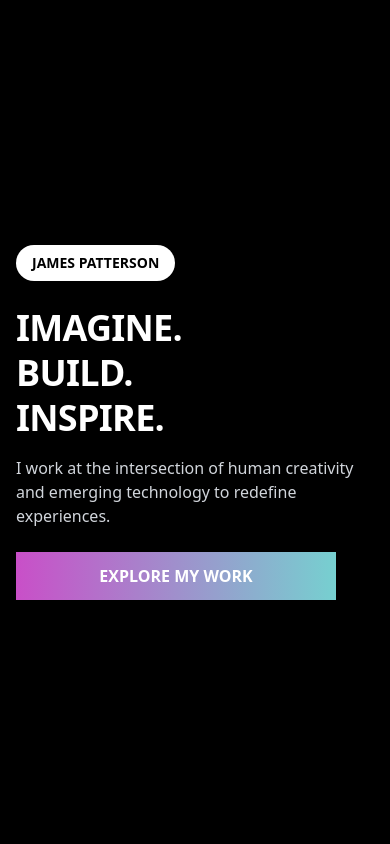
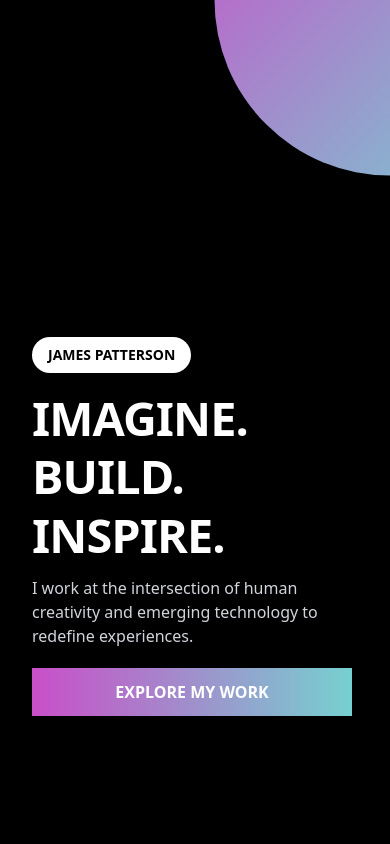
Before and after one commit to JMDPatterson/portfolio, a Next.js app: page / in a window 390 px wide. Shown: the top 844 px of the page. Built offline with nearby package versions, Linux system fonts and the light colour scheme.

Commit message:
feat: Update mobile hero section UI

```diff
--- a/portfolio.tsx
+++ b/portfolio.tsx
@@ -54,9 +54,45 @@ export default function Portfolio() {
       {/* Hero Section */}
       <section
         id="hero"
-        className="min-h-screen flex items-center justify-center px-4 sm:px-6 py-8 sm:py-12 bg-[#000000] text-[#ffffff] snap-start"
+        className="relative min-h-screen flex flex-col px-8 sm:px-12 pb-32 bg-[#000000] text-[#ffffff] snap-start overflow-hidden lg:flex lg:items-center lg:justify-center lg:px-4 lg:py-8 lg:py-12"
       >
-        <div className="max-w-7xl mx-auto grid lg:grid-cols-2 gap-8 lg:gap-12 items-center w-full">
+        {/* Quarter sphere background element - mobile only */}
+        <div className="absolute top-0 right-0 w-[90vw] h-[90vw] transform translate-x-1/2 -translate-y-1/2 rounded-full bg-gradient-to-br from-[#c94fc8] to-[#76d0d0] block lg:hidden"></div>
+
+        {/* Content for the bottom three-quarters - mobile only */}
+        <div className="relative z-10 flex flex-col justify-end flex-grow w-full max-w-7xl mx-auto lg:hidden">
+          <div className="flex flex-col justify-center text-left">
+            {/* Header Badge */}
+            <div className="mb-4 flex justify-start">
+              <div className="inline-block bg-[#ffffff] text-[#000000] px-4 sm:px-6 py-2 rounded-full font-semibold text-sm sm:text-base">
+                JAMES PATTERSON
+              </div>
+            </div>
+
+            <h1 className="text-[12vw] lg:text-8xl font-bold leading-tight mb-3 lg:mb-6">
+              IMAGINE.
+              <br />
+              BUILD.
+              <br />
+              INSPIRE.
+            </h1>
+            <p className="text-base sm:text-lg mb-5 lg:mb-8 text-gray-300">
+              I work at the intersection of human creativity and emerging technology to redefine experiences.
+            </p>
+            <div className="flex justify-start">
+              <GradientButton
+                size="lg"
+                onClick={() => scrollToSection("work")}
+                className="w-full sm:w-auto sm:max-w-none"
+              >
+                EXPLORE MY WORK
+              </GradientButton>
+            </div>
+          </div>
+        </div>
+
+        {/* Desktop content - visible only on desktop */}
+        <div className="hidden lg:grid lg:grid-cols-2 lg:gap-8 lg:gap-12 lg:items-center lg:max-w-7xl lg:mx-auto lg:w-full">
           <div className="flex flex-col justify-center text-left">
             {/* Header Badge positioned above hero text */}
             <div className="mb-6 lg:mb-8 flex justify-start">
@@ -85,8 +121,8 @@ export default function Portfolio() {
               </GradientButton>
             </div>
           </div>
-          {/* Three spheres - hidden on mobile, visible on desktop */}
-          <div className="hidden lg:flex justify-center items-center">
+          {/* Three spheres - visible on desktop */}
+          <div className="flex justify-center items-center">
             <Image
               src="/three-spheres.svg"
               alt="Three spheres graphic"
```
